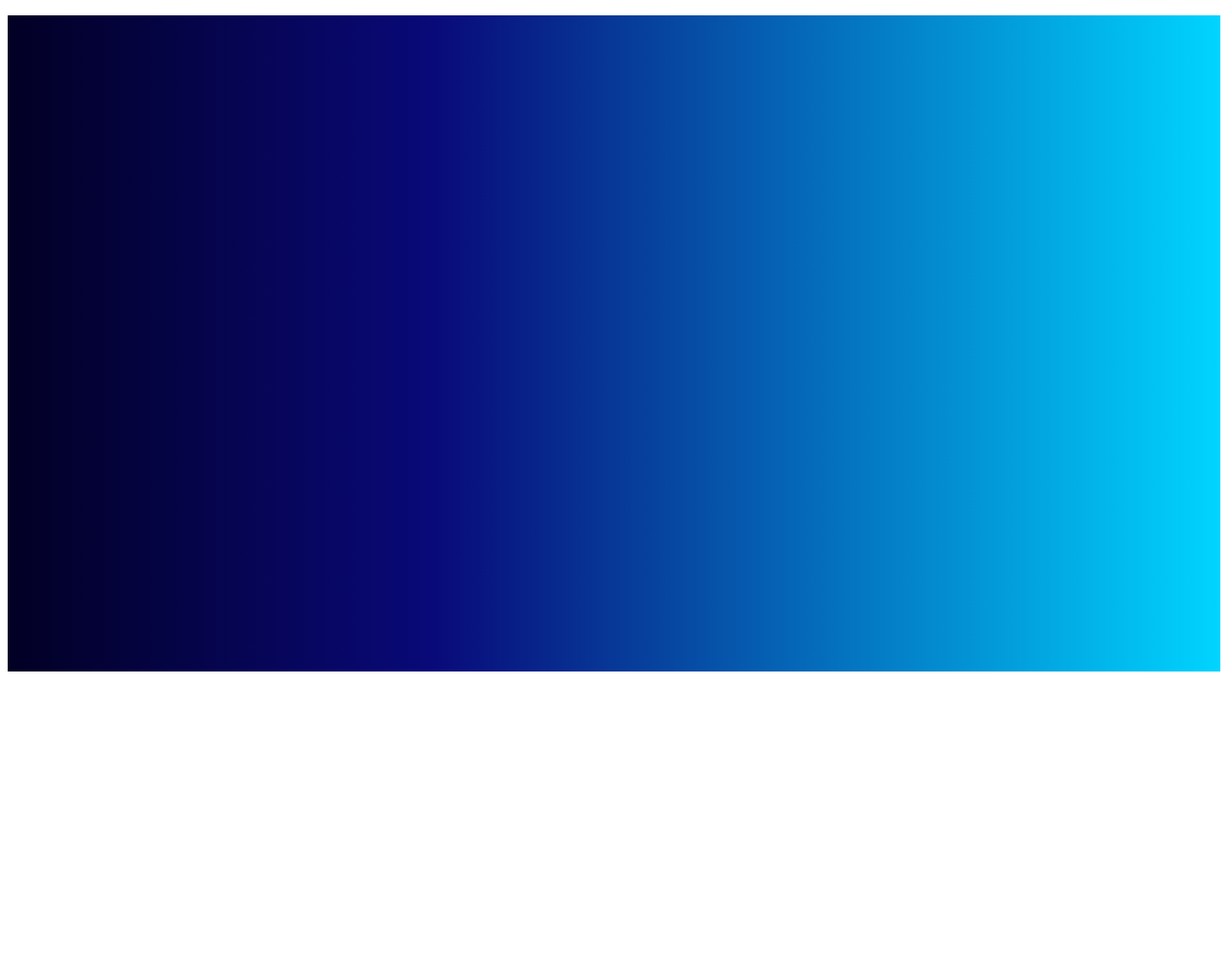
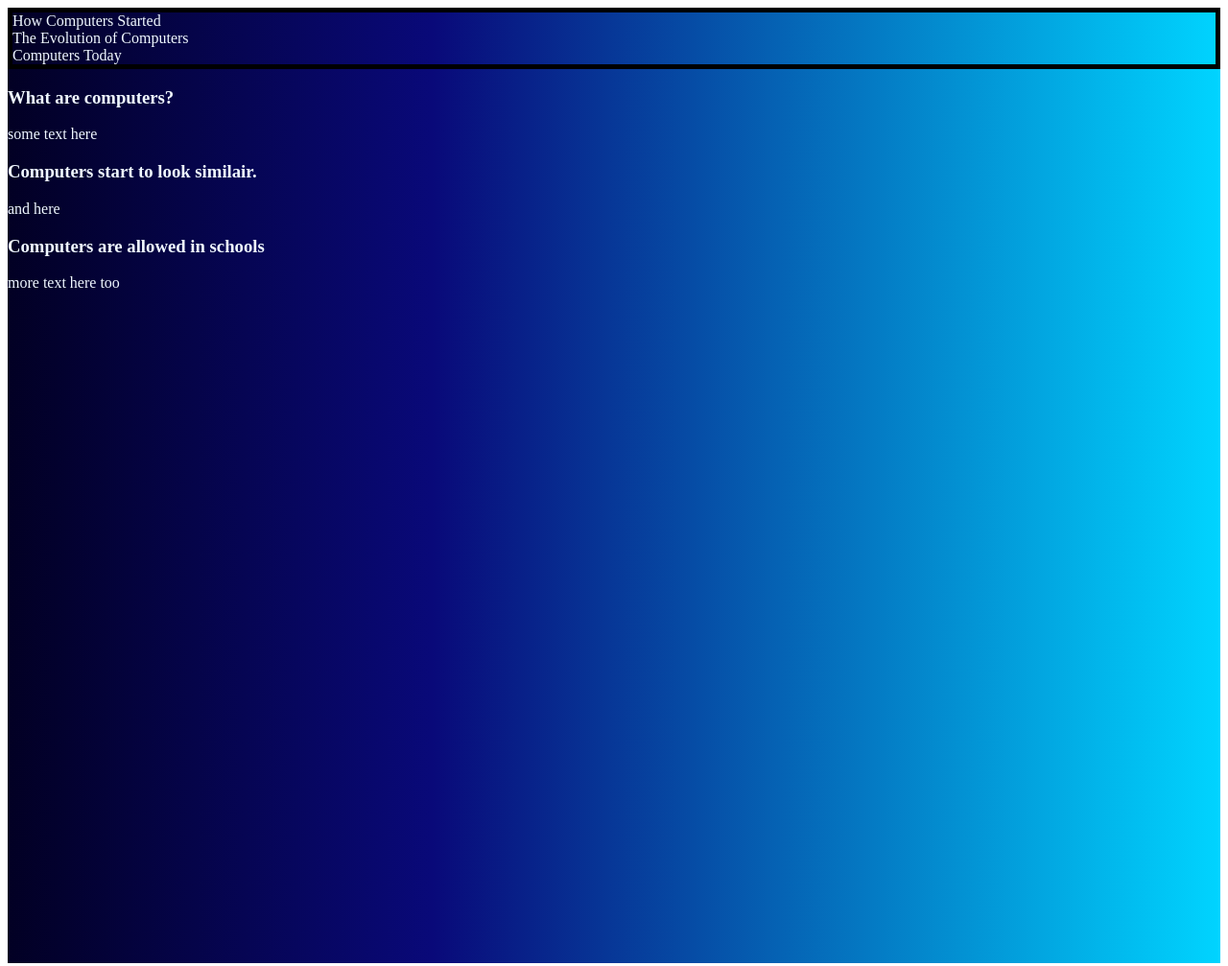
Before and after one commit to MCcrafter363/Class-project, a plain HTML site: page Index.html in a window 1280 px wide. Shown: the whole page at 96% size. Before the commit the page ends 800 px from the top, so only its background shows below. Drawn offline with Linux system fonts and the light colour scheme.

Commit message:
more basic outlines

```diff
--- a/Index.html
+++ b/Index.html
@@ -12,6 +12,7 @@
 <body id="body">
 <style>
     #bg{
+        color: aliceblue;
         position: relative;
   left: 0px;
   top: 0px;
@@ -20,34 +21,67 @@
 background: linear-gradient(90deg, rgba(2,0,36,1) 0%, rgba(9,9,121,1) 35%, rgba(0,212,255,1) 100%);
     }
 
+    .tabs{
+        border: solid 5px black;
+        color: aliceblue;
+    }
+
 </style>
 
 <div id="bg">
+
+
 <div class="tabs">
+
 <div id="tab1">
+    How Computers Started
+</div>
+
+<div id="tab2">
+    The Evolution of Computers
+</div>
+
+<div id="tab3">
+    Computers Today
+</div>
 
 </div>
-<div id="tab2">
+
+<div class="tab-Content">
+<div id="C1">
+    <h3>
+        What are computers?
+    </h3>
+
+    <p>
+        some text here
+    </p>
 
 </div>
-<div id="tab3">
+<div id="C2">
+    <h3>
+        Computers start to look similair.
+    </h3>
+    <p>
+        and here
+    </p>
+</div>
+<div id="C3">
+    <h3>
+        Computers are allowed in schools
+    </h3>
+
+    <p>
+        more text here too
+    </p>
+</div>
+</div>
+
+<p ><br><br><br><br><br><br><br><br><br><br><br><br><br><br><br><br><br><br><br><br><br><br><br><br><br><br><br><br><br><br><br><br><br><br><br><br><br><br></p>
+
 
 </div>
-</div>
-<p ><br><br><br><br><br><br><br><br><br><br><br><br><br><br><br><br><br><br><br><br><br><br><br><br><br><br><br><br><br><br><br><br><br><br><br><br><br><br></p>
-</div>
 
-    <script >
-let body = document.getElementById("body")
-let p = document.createElement("P")
-let bg = document.getElementById("bg")
-
-body.appendChild(p)
-
-
-
-p.innerText = ""
-
-    </script>
+<script src="main.js" type="module"></script>
 </body>
 </html>
```
Also changed, not shown: main.js (added).
